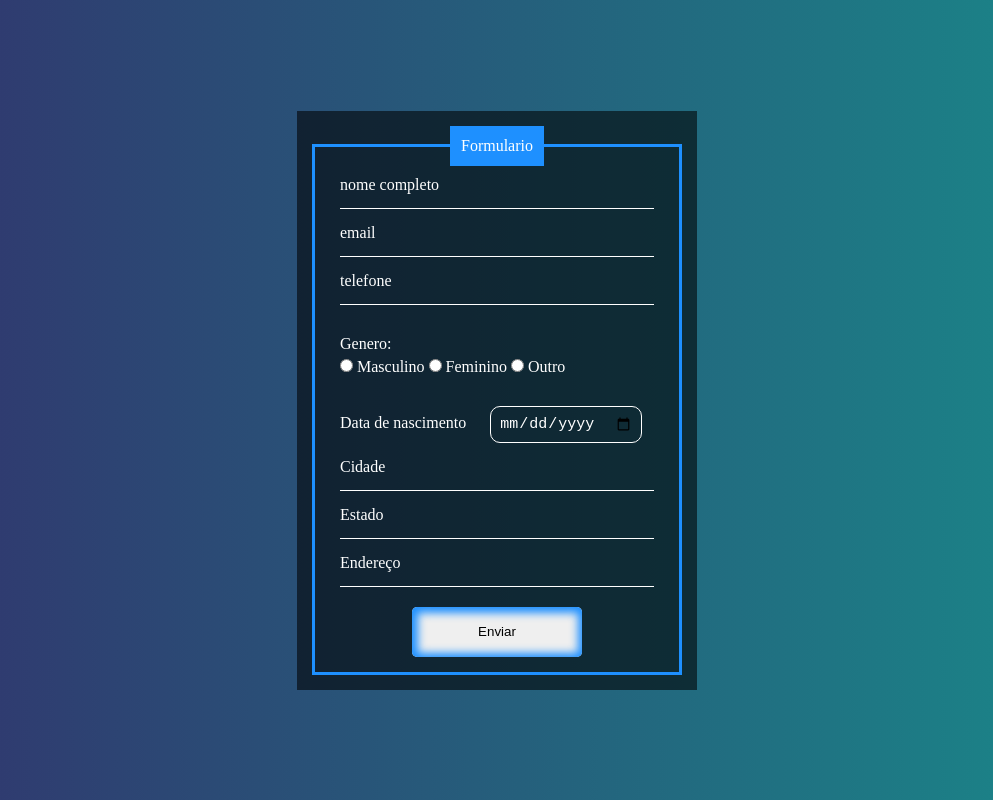
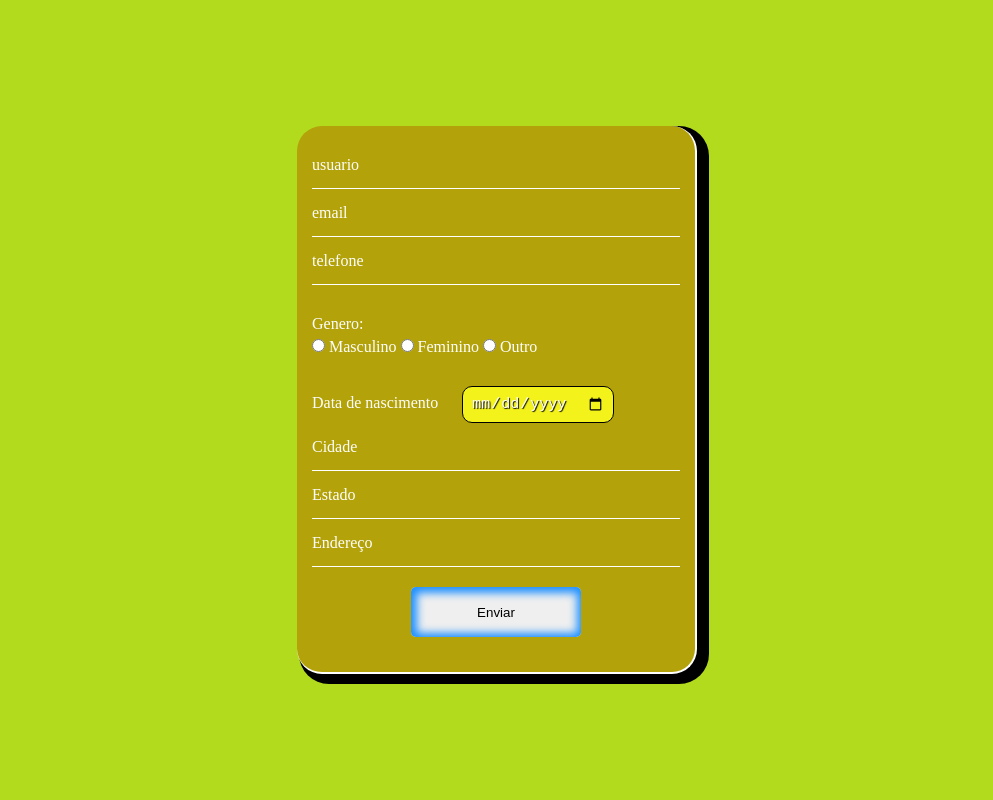
Before and after one commit to TMMDSS/projeto-formulario, a plain HTML site: page index.html in a window 1280 px wide. Shown: the whole page, without its empty margins (143-1136 px from the left). Drawn offline with Linux system fonts and the light colour scheme.

Commit message:
alterei o design da page

```diff
--- a/index.html
+++ b/index.html
@@ -10,11 +10,10 @@
 <body>
     <div class="box">
         <form action="post" class="formulario">
-            <fieldset>
-                <legend>Formulario</legend>
+
                 <div class="inputBox">
                     <input type="text" name="nome" id="nome" required class="inputUser">
-                    <label for="nome" class="labelInput">nome completo</label>
+                    <label for="nome" class="labelInput">usuario</label>
                 </div>
 
                 <div class="inputBox">
@@ -60,7 +59,7 @@
                 </div>
 
                 <input type="submit" value="Enviar" id="submit">
-            </fieldset>
+
         </form>
     </div>
 </body>
--- a/style.css
+++ b/style.css
@@ -7,7 +7,7 @@
 }
 
 body {
-    background-image: linear-gradient(to right, rgb(50, 50, 109), rgb(25, 138, 138));
+    background: rgb(178, 219, 30);
 
 }
 
@@ -23,8 +23,12 @@ p {
 }
 
 .formulario {
-    background-color: rgba(0, 0, 0, 0.582);
-    padding: 15px;
+    background-color: rgb(179, 162, 10);
+    border-radius: 25px;
+    border-right: 2px solid white;
+    border-bottom: 2px solid white;
+    box-shadow: 7px 5px 0px 5px black;
+    padding: 30px 0 30px 0;
     width: 400px;
 }
 
@@ -49,17 +53,24 @@ p {
 .inputUser:focus ~ .labelInput,
 .inputUser:valid ~ .labelInput {
     top: -10px;
-    font-size: 12px;
-    color: dodgerblue;
+    background-color: rgb(243, 243, 27);
+    padding: 2px;
+    border-radius: 7px;
+    box-shadow: 1px 1px 0px 1px black;
+    color: white;
+    text-shadow: 1px 1px 1px black;
+
 }
 
 fieldset {
     border: 3px solid dodgerblue;
+    border-radius: 50px;
     padding: 10px;
 }
 
 legend {
     border: 1px solid dodgerblue;
+    border-radius: 50px;
     text-align: center;
     padding: 10px;
     background-color: dodgerblue;
@@ -97,6 +108,8 @@ legend {
     outline: none;
     font-size: 15px;
     color: white;
-    border: 1px solid white;
-    background-color: transparent;
+    text-shadow: 1px 1px 1px black;
+
+    border: 1px solid black;
+    background-color: rgb(243, 243, 27);
 }
```
